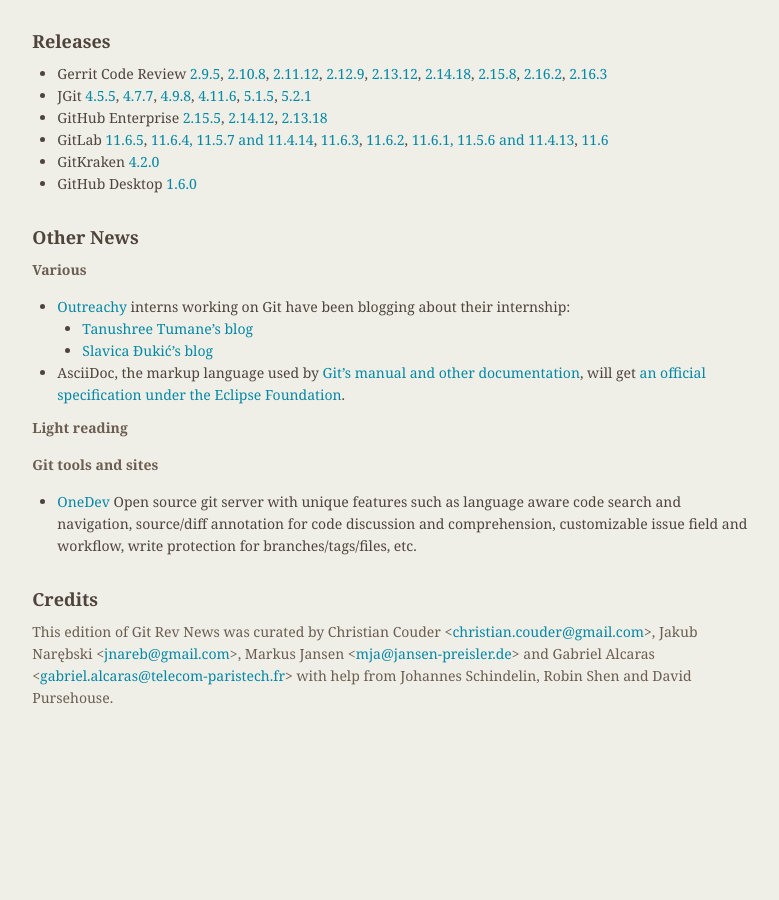
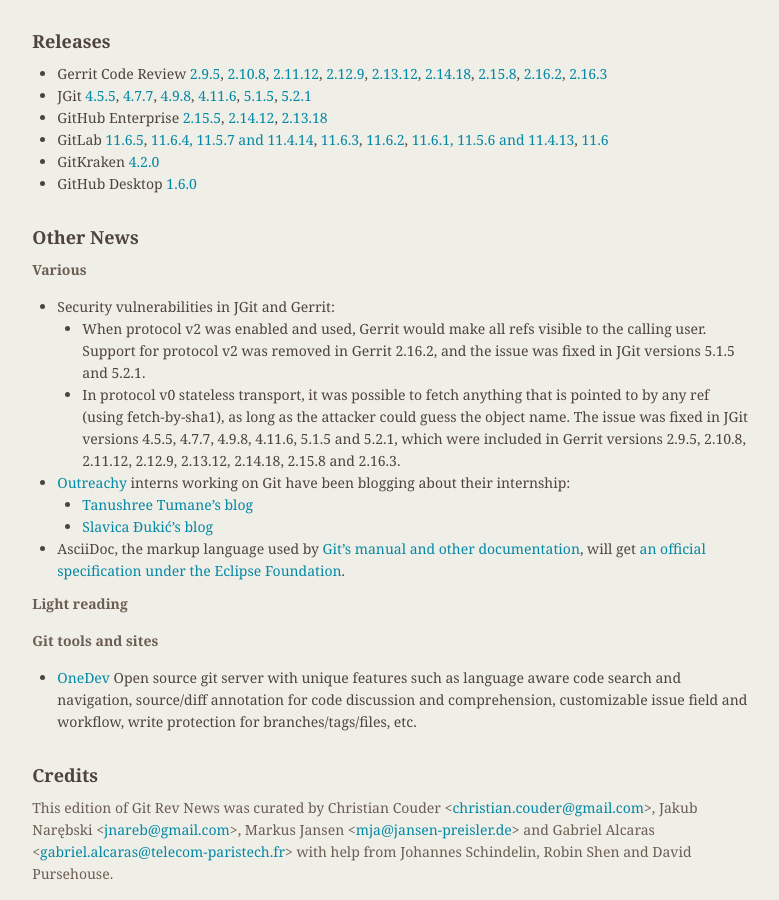
Before and after one commit to git/git.github.io, a Jekyll site: the page built from rev_news/drafts/edition-47.md, in a window 1280 px wide and 900 px high, scrolled down 1800 px. Shown: the whole window, without its empty margins (339-1118 px from the left). Built offline with Jekyll 4.4.1, drawn with Linux system fonts in a browser that asks for light colours; before the commit the page ends 2524 px from its top, so only the background shows below that.

Commit message:
rn-47: Mention JGit and Gerrit security vulnerabilities
Change-Id: I20b519e692468b2c8ef28d50c08410e65114c186
Signed-off-by: David Pursehouse <dpursehouse@collab.net>

```diff
--- a/rev_news/drafts/edition-47.md
+++ b/rev_news/drafts/edition-47.md
@@ -161,6 +161,15 @@
 ## Other News
 
 __Various__
+* Security vulnerabilities in JGit and Gerrit:
+  - When protocol v2 was enabled and used, Gerrit would make all refs visible to the
+    calling user. Support for protocol v2 was removed in Gerrit 2.16.2, and the issue
+    was fixed in JGit versions 5.1.5 and 5.2.1.
+  - In protocol v0 stateless transport, it was possible to fetch anything that is
+    pointed to by any ref (using fetch-by-sha1), as long as the attacker could guess
+    the object name. The issue was fixed in JGit versions 4.5.5, 4.7.7, 4.9.8, 4.11.6,
+    5.1.5 and 5.2.1, which were included in Gerrit versions 2.9.5, 2.10.8, 2.11.12,
+    2.12.9, 2.13.12, 2.14.18, 2.15.8 and 2.16.3.
 
 * [Outreachy](https://www.outreachy.org/) interns working on Git have been blogging about their internship:
   - [Tanushree Tumane's blog](http://tanu1596.blogspot.com/)
```
